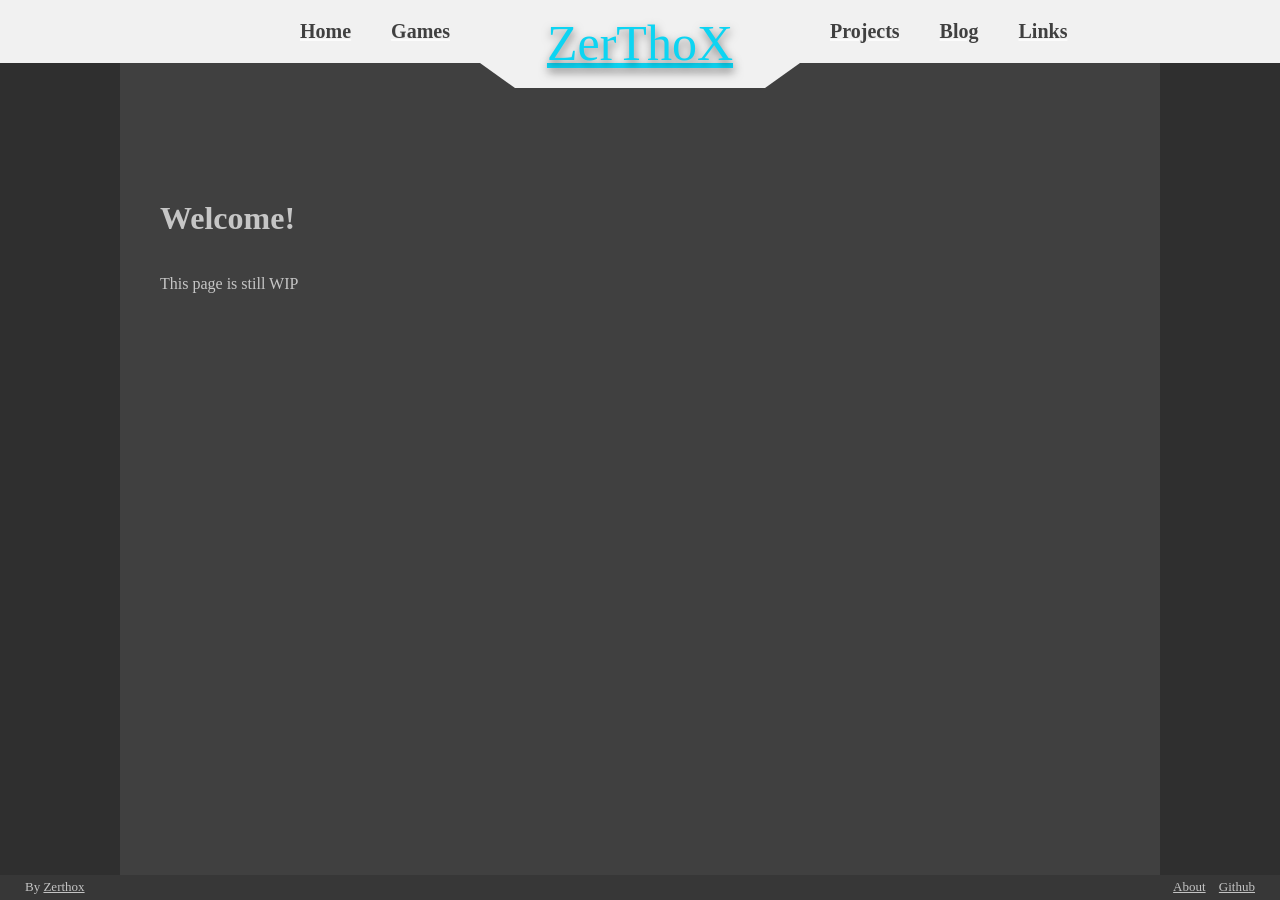
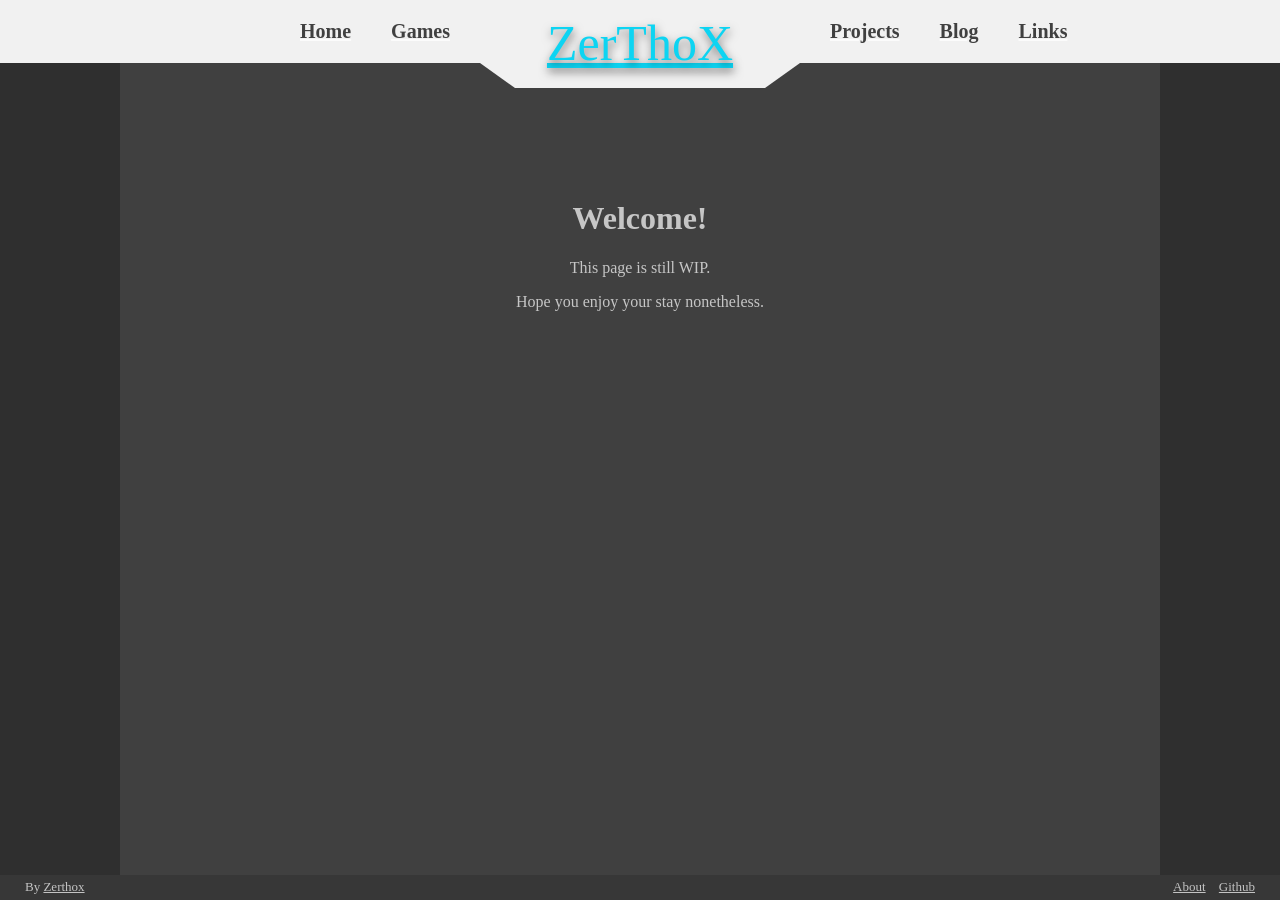
Before and after one commit to Zerthox/zerthox.github.io, a Jekyll site: the page built from index.html, in a window 1280 px wide. Built offline with Jekyll 4.4.1, drawn with Linux system fonts in a browser that asks for light colours; nearby versions of some CDN libraries; some web fonts are replaced; library files that are not in the unit come from our copies.

Commit message:
Update index

```diff
--- a/index.html
+++ b/index.html
@@ -1,5 +1,8 @@
 ---
 layout: default
 ---
+<div class="text center">
 <h1>Welcome!</h1>
-<p>This page is still WIP</p>
+<p>This page is still WIP.</p>
+<p>Hope you enjoy your stay nonetheless.</p>
+</div>
```
